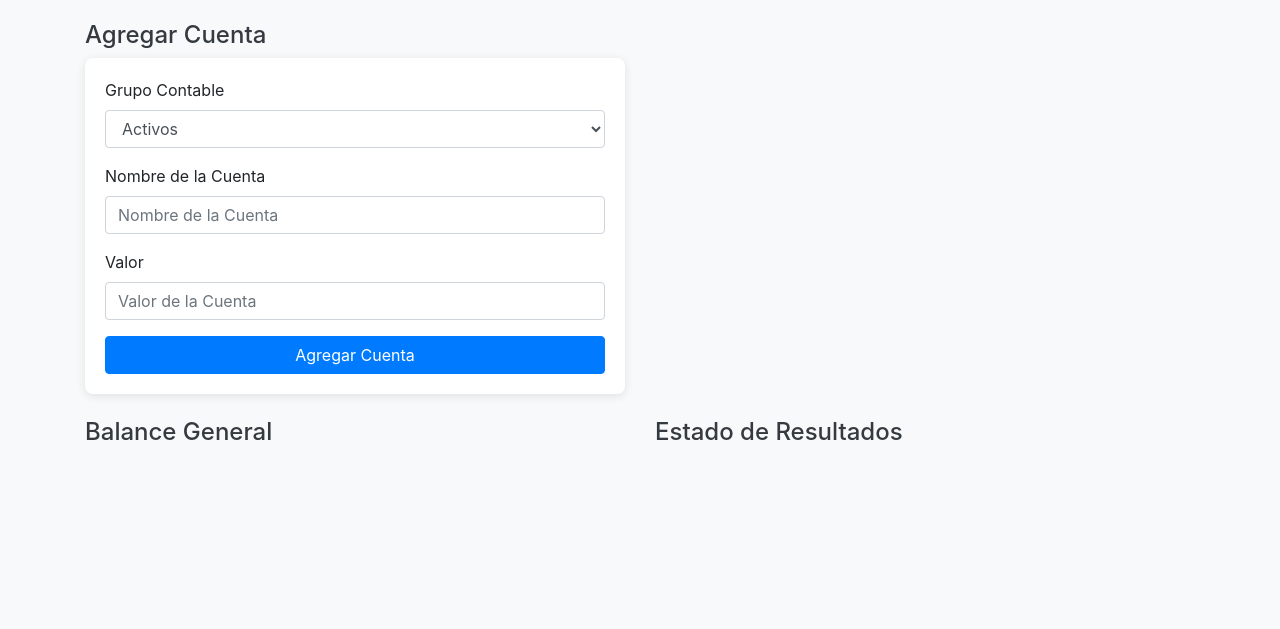
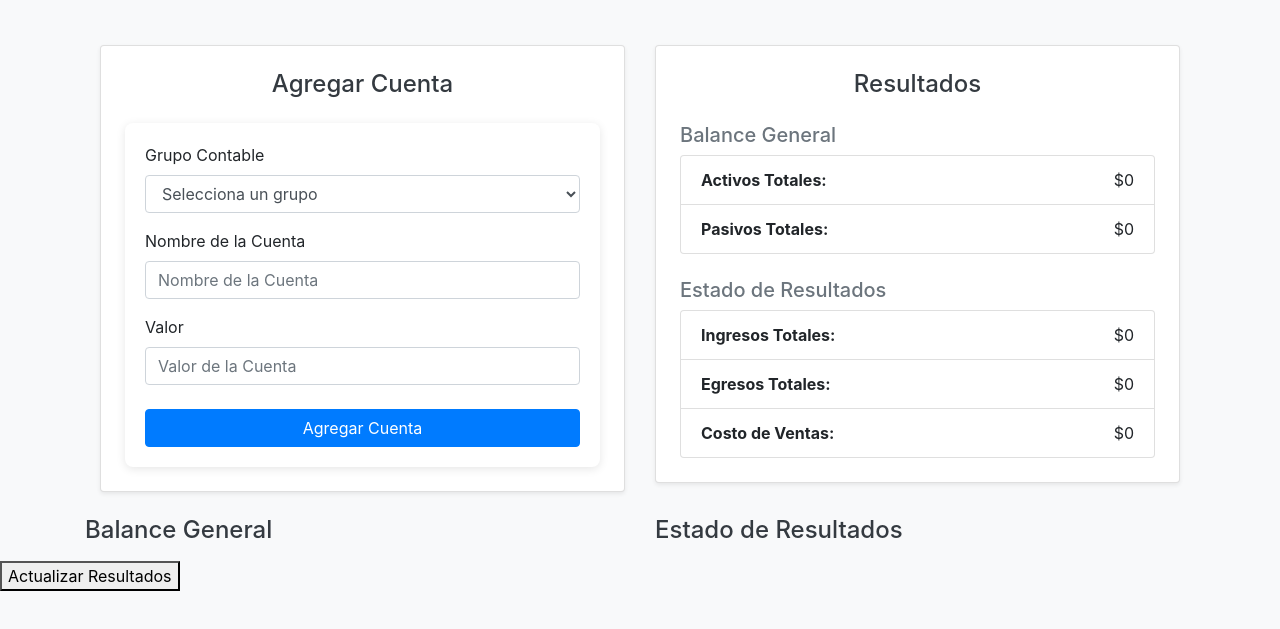
Before and after one commit to JORF4R/Webinicioses, a plain HTML site: page index.html in a window 1280 px wide. Shown: the part 151-780 px from the top of the page. Drawn offline with nearby package versions, Linux system fonts and the light colour scheme.

Commit message:
Update index.html

```diff
--- a/index.html
+++ b/index.html
@@ -29,13 +29,17 @@
         <h2 class="text-center">Panel de Gestión Contable</h2>
 
         <!-- Formulario de ingreso de cuentas y valores -->
-        <div class="row mt-4">
+        <div class="container mt-5">
+            <div class="row">
+                <!-- Columna del formulario -->
                 <div class="col-md-6">
-                <h4>Agregar Cuenta</h4>
+                    <div class="card shadow-sm p-4">
+                        <h4 class="text-center mb-4">Agregar Cuenta</h4>
                         <form id="formCuentas">
                             <div class="form-group">
                                 <label for="grupoContable">Grupo Contable</label>
                                 <select class="form-control" id="grupoContable" required>
+                                    <option value="" disabled selected>Selecciona un grupo</option>
                                     <option value="activos">Activos</option>
                                     <option value="pasivos">Pasivos</option>
                                     <option value="patrimonios">Patrimonios</option>
@@ -52,17 +56,56 @@
                                 <label for="valorCuenta">Valor</label>
                                 <input type="number" class="form-control" id="valorCuenta" placeholder="Valor de la Cuenta" required>
                             </div>
-                    <button type="submit" class="btn btn-primary btn-block">Agregar Cuenta</button>
+                            <button type="submit" class="btn btn-primary btn-block mt-4">Agregar Cuenta</button>
                         </form>
                     </div>
                 </div>
+
+                <!-- Columna de Resultados -->
+                <div class="col-md-6">
+                    <div class="card shadow-sm p-4">
+                        <h4 class="text-center mb-4">Resultados</h4>
+                        <div class="result-box">
+                            <h5 class="text-muted">Balance General</h5>
+                            <ul class="list-group mb-4">
+                                <li class="list-group-item d-flex justify-content-between align-items-center">
+                                    <strong>Activos Totales:</strong>
+                                    <span id="activos">$0</span>
+                                </li>
+                                <li class="list-group-item d-flex justify-content-between align-items-center">
+                                    <strong>Pasivos Totales:</strong>
+                                    <span id="pasivos">$0</span>
+                                </li>
+                            </ul>
+
+                            <h5 class="text-muted">Estado de Resultados</h5>
+                            <ul class="list-group">
+                                <li class="list-group-item d-flex justify-content-between align-items-center">
+                                    <strong>Ingresos Totales:</strong>
+                                    <span id="ingresos">$0</span>
+                                </li>
+                                <li class="list-group-item d-flex justify-content-between align-items-center">
+                                    <strong>Egresos Totales:</strong>
+                                    <span id="egresos">$0</span>
+                                </li>
+                                <li class="list-group-item d-flex justify-content-between align-items-center">
+                                    <strong>Costo de Ventas:</strong>
+                                    <span id="costo-ventas">$0</span>
+                                </li>
+                            </ul>
+                        </div>
+                    </div>
+                </div>
+            </div>
+        </div>
+
 
         <!-- Resultados del balance y estado de resultados -->
         <div class="row mt-4">
             <div class="col-md-6">
                 <h4>Balance General</h4>
                 <div id="resultadoBalance" class="mt-3">
-                    <!-- Resultado del balance se mostrará aquí -->
+
                 </div>
             </div>
 
@@ -75,6 +118,11 @@
         </div>
     </div>
 
+
+    <!-- Botón para actualizar los resultados -->
+    <button onclick="actualizarResultados()">Actualizar Resultados</button>
+
+
     <script src="js/cuentas.js"></script>
 </body>
 </html>
```
Lines whose indentation alone changed are shown as unchanged.
